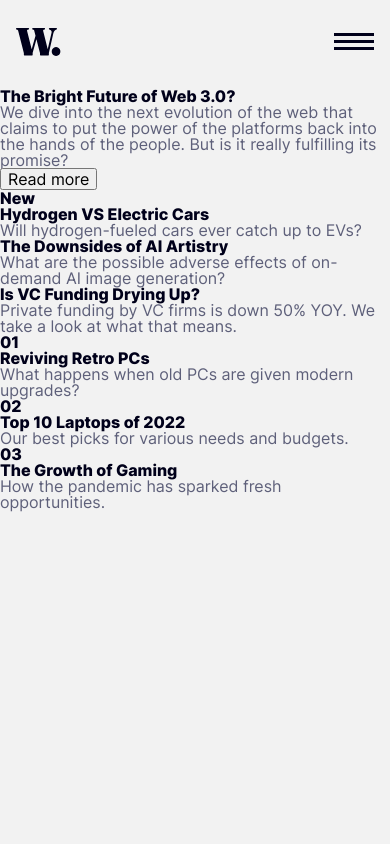
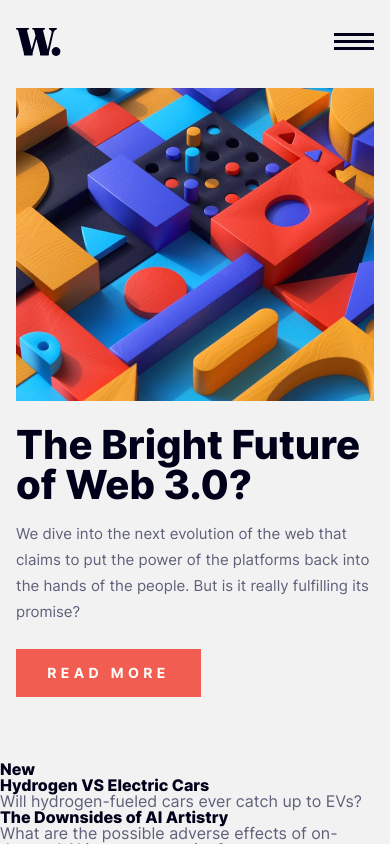
Before and after one commit to miguelzaga/news-homepage, a JavaScript app: page / in a window 390 px wide. Shown: the top 844 px of the page. Built offline with nearby package versions, Linux system fonts and the light colour scheme.

Commit message:
style hero mobile

```diff
--- a/src/App.js
+++ b/src/App.js
@@ -1,6 +1,8 @@
 import logo from "/src/assets/images/logo.svg";
 import iconMenu from "/src/assets/images/icon-menu.svg";
 import iconMenuClose from "/src/assets/images/icon-menu-close.svg";
+import imageWebMobile from "/src/assets/images/image-web-3-mobile.jpg";
+import imageWebDesktop from "/src/assets/images/image-web-3-desktop.jpg";
 
 function App() {
   return (
@@ -22,16 +24,24 @@ function App() {
       </header>
 
       <main>
-        <section>
-          <h1>The Bright Future of Web 3.0?</h1>
+        <section className="hero">
+          <picture className="hero__img">
+            <source srcSet={imageWebDesktop} media="(min-width: 1024px)" />
+            <img
+              className=""
+              src={imageWebMobile}
+              alt="colorful illustration"
+            />
+          </picture>
+          <h1 className="hero__title">The Bright Future of Web 3.0?</h1>
 
-          <p>
+          <p className="hero__text">
             We dive into the next evolution of the web that claims to put the
             power of the platforms back into the hands of the people. But is it
             really fulfilling its promise?
           </p>
 
-          <button>Read more</button>
+          <button className="hero__btn">Read more</button>
         </section>
 
         <section>
--- a/src/scss/05-components/_component.scss
+++ /dev/null
@@ -1 +0,0 @@
-@use "./../01-abstracts/" as *;
--- /dev/null
+++ b/src/scss/05-components/_hero.scss
@@ -0,0 +1,36 @@
+@use "./../01-abstracts/" as *;
+
+.hero {
+  display: grid;
+  padding: 0 16px;
+  margin-bottom: 64px;
+
+  &__img {
+    margin-bottom: 24px;
+  }
+
+  &__title {
+    font-size: rem(40px);
+    line-height: 1;
+    margin-bottom: 16px;
+  }
+
+  &__text {
+    font-size: rem(15px);
+    line-height: 1.73;
+    margin-bottom: 24px;
+  }
+
+  &__btn {
+    color: $almost-white;
+    background-color: $light-vermillion;
+    border: none;
+    max-width: 185px;
+    height: 48px;
+    font-weight: 700;
+    font-size: rem(14px);
+    line-height: 1.71;
+    letter-spacing: rem(4.375px);
+    text-transform: uppercase;
+  }
+}
--- a/src/scss/05-components/_index.scss
+++ b/src/scss/05-components/_index.scss
@@ -1 +1 @@
-@forward "component";
+@forward "hero";
--- a/src/scss/style.scss
+++ b/src/scss/style.scss
@@ -1,5 +1,5 @@
 @forward "02-base";
 //@forward "03-objects";
 @forward "04-globals";
-//@forward "05-components";
+@forward "05-components";
 //@forward "06-utils";
```
